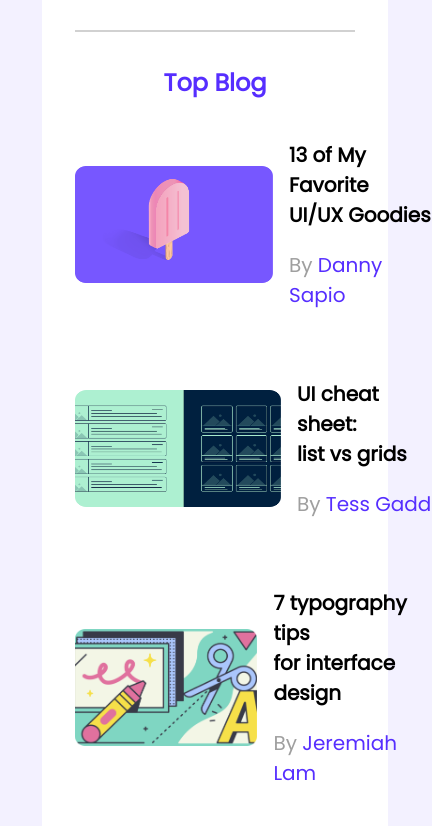
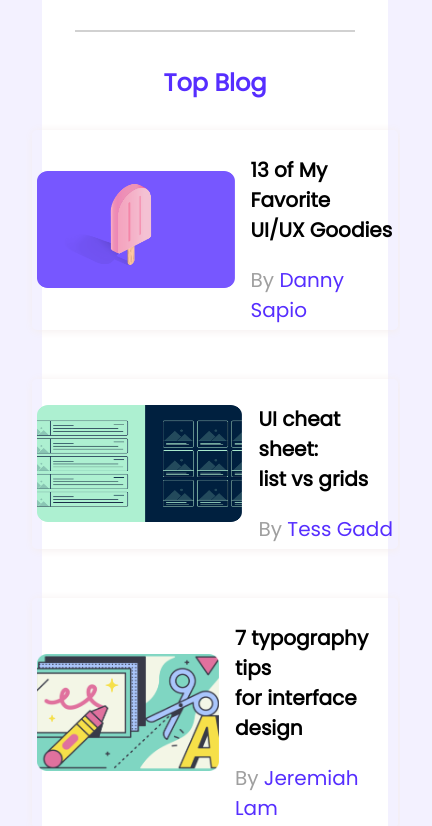
Before and after one commit to Abusayed987/responsive-leader-board, a plain HTML site: page index.html in a window 390 px wide. Shown: the part 778-1604 px from the top of the page, 432 px wide, since content can reach past the window. Drawn offline with Linux system fonts and the light colour scheme.

Commit message:
add responsive-finall

```diff
--- a/styles/style.css
+++ b/styles/style.css
@@ -166,8 +166,20 @@ hr{
         grid-template-columns: 1fr;
     }
     .top-blogs {
-
-        grid-template-columns: 1fr;
+        display: grid;
+        grid-template-columns: repeat(1, 1fr);
+        /* grid-row-gap: 29px; */
+        grid-column-gap: 9px;
+        justify-content: center;
+    }
+    .top-blogs p{
+        margin: 0;
+    }
+    .top-blogs .top-blog{
+        border-radius: 5px;
+        margin: 10px auto;
+        padding: 5px;
+        box-shadow: 1px 1px 10px rgb(244, 237, 237);
     }
     .container .courses{
         grid-template-columns: 1fr;
```
